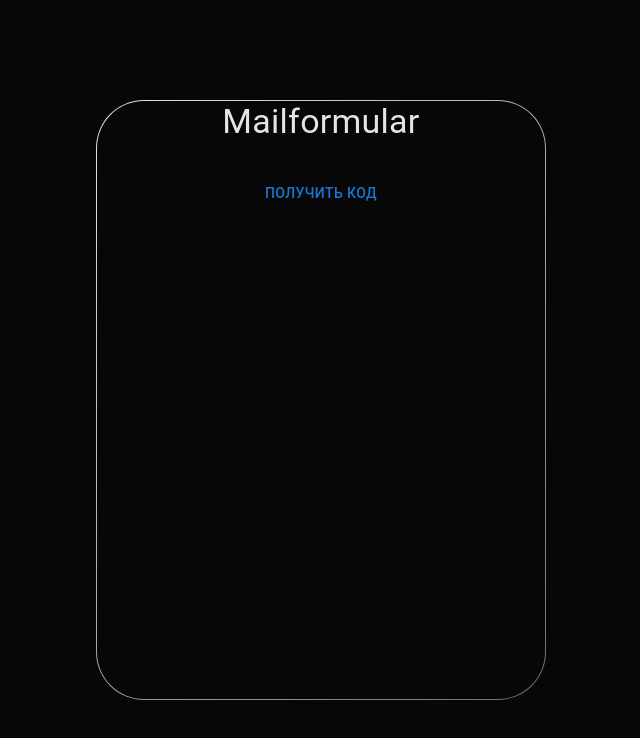
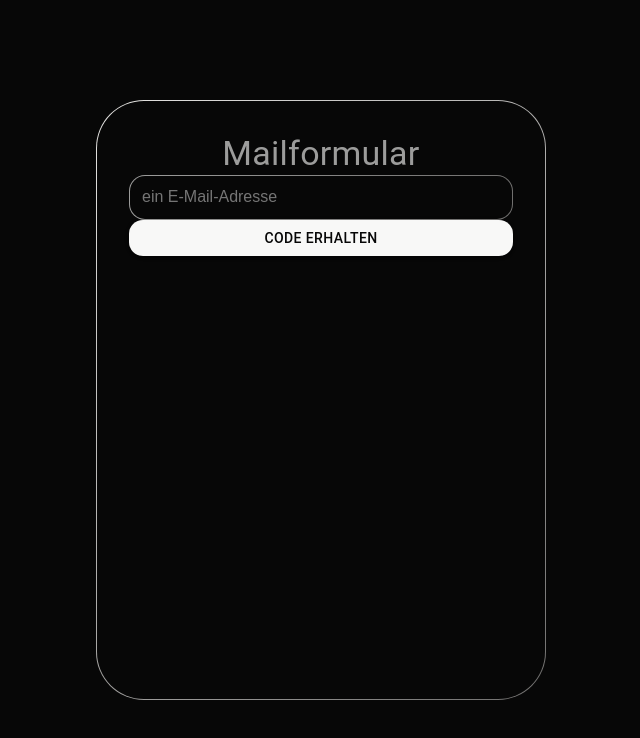
Before and after one commit to BaldrProgrammer/letter, a Next.js app in the folder client/: page /auth in a window 1280 px wide. Shown: the top 738 px of the page, without its empty margins (319-959 px from the left). Built offline with nearby package versions, Linux system fonts and the light colour scheme.

Commit message:
habe einen Button und ein Input gemacht

```diff
--- a/client/src/components/Buttons/ButtonLertter.tsx
+++ b/client/src/components/Buttons/ButtonLertter.tsx
@@ -7,7 +7,14 @@ interface ButtonLetterProps{
 
 export default function ButtonLetter({children}:ButtonLetterProps) {
     return(
-        <Button>
+        <Button
+            sx={{
+                borderRadius:'14px',
+                background:'#f8f8f7',
+                color:'#070707',
+            }}
+            variant={'contained'}
+        >
             {children}
         </Button>
     )
--- a/client/src/components/Forms/MailForm.tsx
+++ b/client/src/components/Forms/MailForm.tsx
@@ -1,7 +1,7 @@
 import {Box, Button} from "@mui/material";
 import {Input, Typography} from "@mui/material";
-import {flexDirection} from "@mui/system";
-
+import ButtonLetter from "@/components/Buttons/ButtonLertter";
+import InputLetter from "@/components/Inputs/InputLetter";
 
 export default function MailForm() {
     return (
@@ -10,8 +10,8 @@ export default function MailForm() {
                 height: 600,
                 width: 450,
                 borderRadius: 12,
-                pading:2,
-                overflow: 'hidden',
+                padding:4,
+
                 display:'flex',
                 flexDirection: 'column',
 
@@ -20,19 +20,15 @@ export default function MailForm() {
             }}
         >
             <Typography
-              sx={{color:'#E5E4E2', textAlign:'center'}}
+              sx={{color:'#9c9c9b', textAlign:'center'}}
               variant={'h4'}
             >
                 Mailformular
             </Typography>
-            <Input />
-            <Button
-                sx={{
-
-                }}
-            >
-                Получить код
-            </Button>
+            <InputLetter id={'1'} placeholder={'ein E-Mail-Adresse'}/>
+            <ButtonLetter>
+                Code erhalten
+            </ButtonLetter>
         </Box>
     );
 }
--- a/client/src/components/Inputs/InputLetter.tsx
+++ b/client/src/components/Inputs/InputLetter.tsx
@@ -1,8 +1,7 @@
-import React, { ReactNode } from 'react'
-import { Box, TextField, Typography, useTheme, SxProps, Theme } from "@mui/material";
+import React, { ReactNode } from 'react';
+import { Box, Typography, SxProps, Theme } from "@mui/material";
 
-
-interface InputLetterProps{
+interface InputLetterProps {
     value?: string;
     label?: string;
     id: string;
@@ -14,33 +13,68 @@ interface InputLetterProps{
     helperText?: ReactNode | string;
     required?: boolean;
     disabled?: boolean;
-    type: string;
-    compact?: boolean;
-
 }
 
-export default function InputLetter({value, label, id, onChange, onBlur, sx, placeholder, error, helperText, required, type}:InputLetterProps){
-    return(
-        <Box>
-            {label && (<Typography>
-                {label}
-                {required ? ' *' : ''}
-            </Typography>)}
-            <TextField
-                fullWidth
+export default function InputLetter({
+                                        value,
+                                        label,
+                                        id,
+                                        onChange,
+                                        onBlur,
+                                        sx,
+                                        placeholder,
+                                        error,
+                                        helperText,
+                                        required,
+                                        disabled
+                                    }: InputLetterProps) {
+
+
+    const gradient = error
+        ? 'linear-gradient(to right,#9c9c9b, #706f6e)'
+        : 'linear-gradient(to right,#9c9c9b, #706f6e)';
+
+    return (
+        <Box sx={{ display: 'flex', flexDirection: 'column', gap: 0.5, ...sx }}>
+            {label && (
+                <Typography component="label" htmlFor={id} variant="body2" sx={{ mb: 0.5 }}>
+                    {label} {required && '*'}
+                </Typography>
+            )}
+
+            <input
                 id={id}
-                size="small"
-                variant="outlined"
-                hiddenLabel
                 value={value}
                 onChange={onChange}
                 onBlur={onBlur}
                 placeholder={placeholder}
-                error={error}
-                helperText={helperText}
                 required={required}
-                type={type}
+                disabled={disabled}
+                style={{
+                    padding: '8px 12px',
+                    fontSize: '16px',
+                    height:'45px',
+                    outline: 'none',
+                    borderRadius: '16px',
+
+                    border: '1px solid transparent',
+                    backgroundImage: `linear-gradient(#070707, #070707), ${gradient}`,
+                    backgroundClip: 'padding-box, border-box',
+                    backgroundOrigin: 'border-box',
+
+                    color: '#ffffff',
+                    opacity: disabled ? 0.6 : 1,
+                }}
             />
+
+            {helperText && (
+                <Typography
+                    variant="caption"
+                    sx={{ color: error ? 'error.main' : 'text.secondary', mt: 0.5 }}
+                >
+                    {helperText}
+                </Typography>
+            )}
         </Box>
-    )
+    );
 }
```
